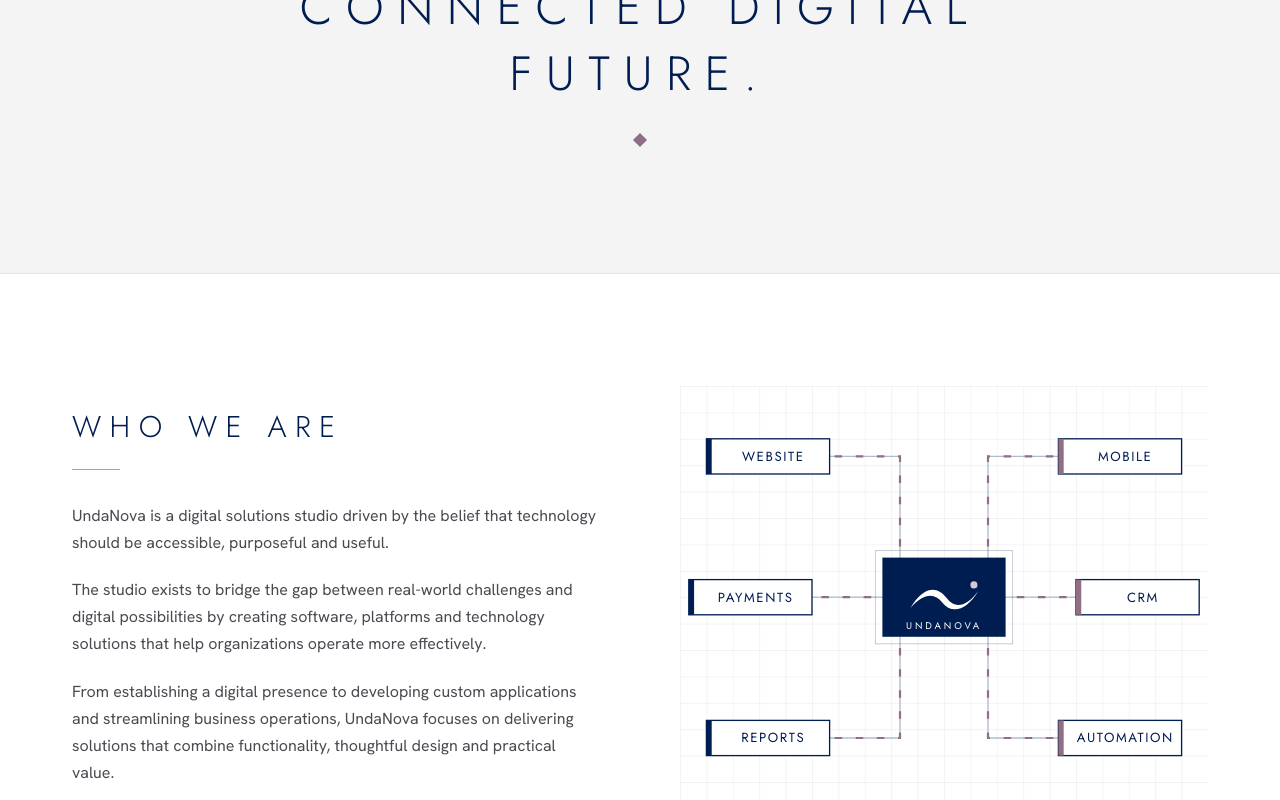
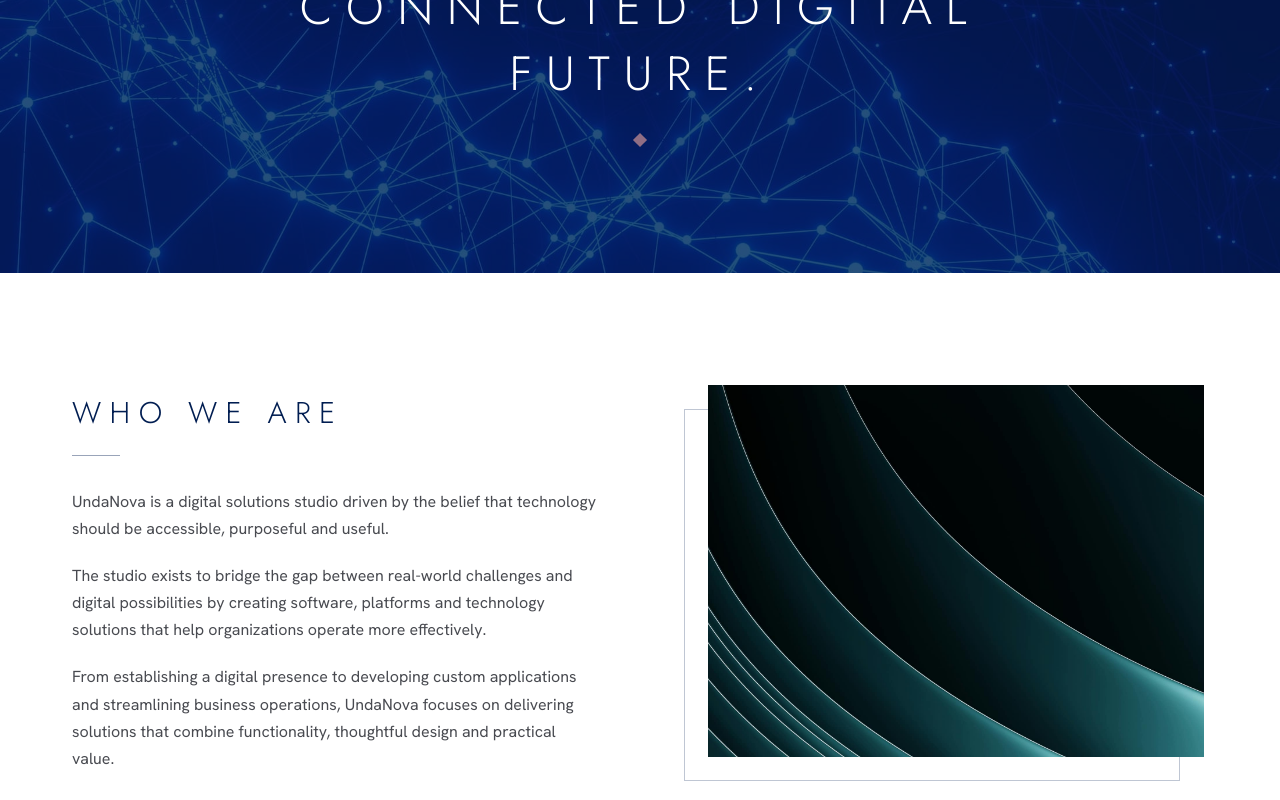
Before and after one commit to Jkosencha/undanova, a Next.js app: page /about in a window 1280 px wide. Shown: the part 340-1140 px from the top of the page. Built offline with nearby package versions, Linux system fonts and the light colour scheme.

Commit message:
Photo headers on About, Services, Our Work and Contact
About also gets a framed curves image beside Who we are.

```diff
--- a/src/app/about/page.tsx
+++ b/src/app/about/page.tsx
@@ -5,7 +5,8 @@ import type { Metadata } from "next";
 import { CTABand } from "@/components/cta-band";
 import { PageHeader } from "@/components/page-header";
 import { Section, SectionHeading } from "@/components/section";
-import { SystemDiagram } from "@/components/visuals";
+import Image from "next/image";
+import { photos } from "@/components/photo-background";
 import { mission, values, vision } from "@/content/studio";
 
 export const metadata: Metadata = {
@@ -17,7 +18,7 @@ export const metadata: Metadata = {
 export default function AboutPage() {
   return (
     <>
-      <PageHeader eyebrow="About UndaNova" title="Building a more connected digital future." />
+      <PageHeader eyebrow="About UndaNova" title="Building a more connected digital future." photo="network" />
 
       {/* Who we are */}
       <Section aria-labelledby="who-title">
@@ -40,7 +41,20 @@ export default function AboutPage() {
               </p>
             </div>
           </div>
-          <SystemDiagram className="mx-auto max-w-[540px]" />
+          <div className="relative mx-auto w-full max-w-[520px] pb-6 pl-6">
+            <div aria-hidden className="absolute bottom-0 left-0 right-6 top-6 border border-navy/25" />
+            <div className="relative aspect-[4/3] overflow-hidden">
+              <Image
+                src={photos.curves}
+                alt="Abstract dark curved lines"
+                fill
+                sizes="(min-width: 1024px) 520px, 100vw"
+                quality={60}
+                placeholder="blur"
+                className="object-cover"
+              />
+            </div>
+          </div>
         </div>
       </Section>
 
--- a/src/app/contact/page.tsx
+++ b/src/app/contact/page.tsx
@@ -26,6 +26,7 @@ export default function ContactPage() {
       <PageHeader
         eyebrow="Contact"
         title="Let's build something meaningful."
+        photo="lightLines"
         intro="Have a project in mind, a business challenge to solve or an idea you'd like to bring to life? We'd love to hear about it."
       />
       <section aria-label="Contact form and details" className="bg-white py-18 md:py-24">
--- a/src/app/services/page.tsx
+++ b/src/app/services/page.tsx
@@ -22,6 +22,7 @@ export default function ServicesPage() {
       <PageHeader
         eyebrow="Services"
         title="Digital solutions for real-world challenges."
+        photo="circuit"
         intro="Every organization has different needs. Our services are designed to provide flexible technology solutions that address specific challenges, improve efficiency and support digital growth."
       >
         <nav aria-label="Services on this page" className="mt-10">
@@ -30,7 +31,7 @@ export default function ServicesPage() {
               <li key={service.slug}>
                 <a
                   href={`#${service.slug}`}
-                  className="caps-sm inline-flex min-h-11 items-center text-[10px] text-navy underline decoration-navy/30 underline-offset-8 hover:decoration-navy"
+                  className="caps-sm inline-flex min-h-11 items-center text-[10px] text-white underline decoration-white/40 underline-offset-8 hover:decoration-white"
                 >
                   {service.title}
                 </a>
--- a/src/app/work/page.tsx
+++ b/src/app/work/page.tsx
@@ -17,6 +17,7 @@ export default function WorkPage() {
       <PageHeader
         eyebrow="Our Work"
         title="Solutions in action."
+        photo="codeScreens"
         intro="Explore selected projects, digital experiences and solutions that demonstrate how technology can address practical challenges."
       />
       <Section aria-labelledby="selected-title">
```
